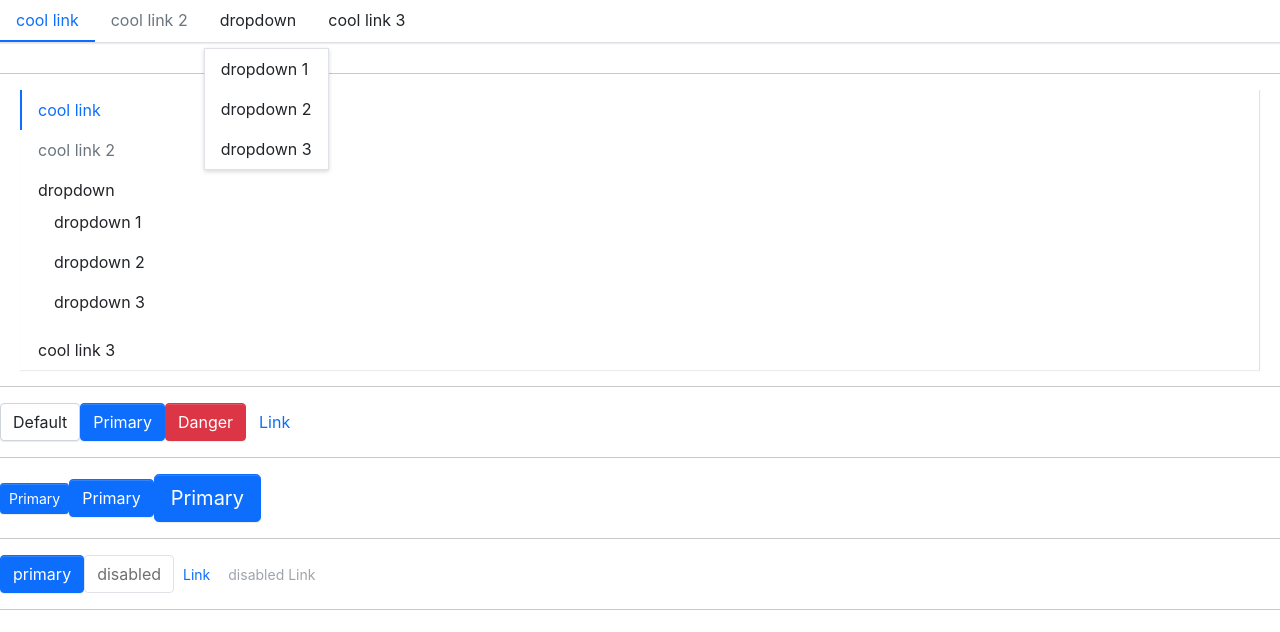
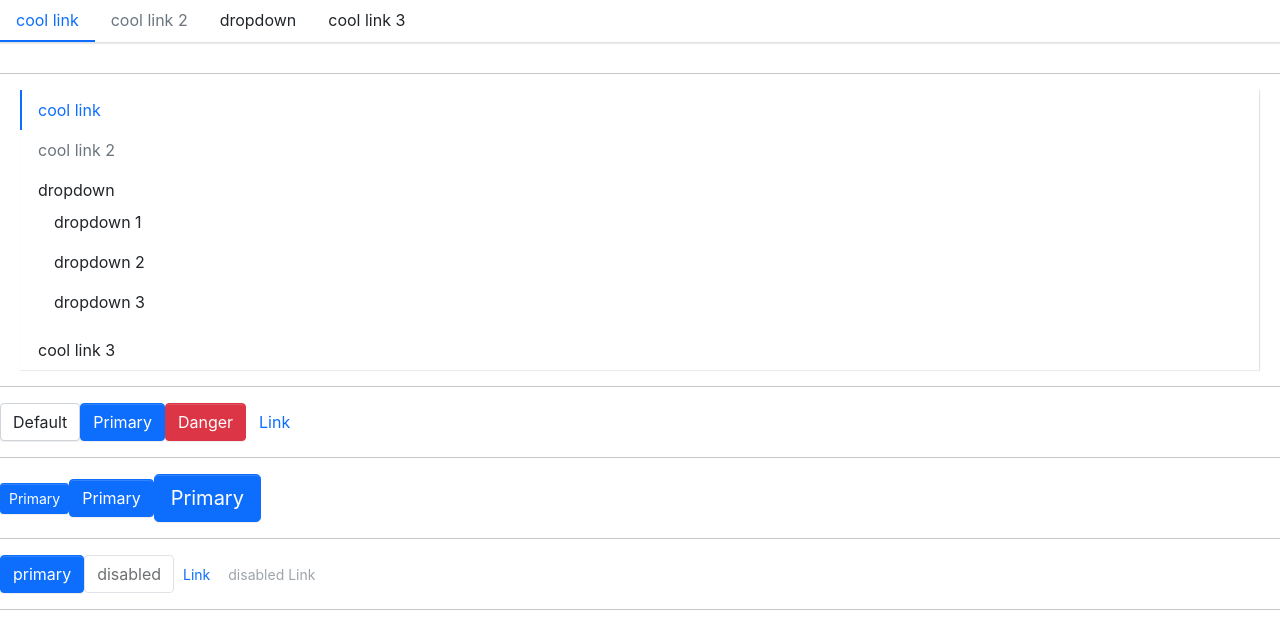
Before and after one commit to rookiecoder-chen/ant-ui, a React (Create React App) app: page / in a window 1280 px wide. Shown: the top 632 px of the page. Built offline with nearby package versions, Linux system fonts and the light colour scheme.

Commit message:
修改SubMenu编号，以及新增纵向模式下默认展开SubMenu

```diff
--- a/src/App.tsx
+++ b/src/App.tsx
@@ -8,7 +8,7 @@ function App() {
     return (
         <div className="App">
             <header className="App-header">
-                <Menu defaultIndex={0} onSelect={(index) => {
+                <Menu defaultIndex='0' onSelect={(index) => {
                     console.log(index);
                 }}>
                     <MenuItem>cool link</MenuItem>
@@ -21,9 +21,10 @@ function App() {
                     <MenuItem>cool link 3</MenuItem>
                 </Menu>
                 <hr/>
-                <Menu defaultIndex={0} mode='vertical' onSelect={(index) => {
-                    console.log(index);
-                }}>
+                <Menu defaultIndex='0' mode='vertical' defaultOpenSubMenus={['2']}
+                      onSelect={(index) => {
+                          console.log(index);
+                      }}>
                     <MenuItem>cool link</MenuItem>
                     <MenuItem disabled>cool link 2</MenuItem>
                     <SubMenu title="dropdown">
--- a/src/components/Menu/_style.scss
+++ b/src/components/Menu/_style.scss
@@ -50,7 +50,7 @@
     }
   }
   .ant-submenu {
-    //display: none;
+    display: none;
     list-style:none;
     padding-left: 0;
     white-space: nowrap;
@@ -66,7 +66,7 @@
     }
   }
   .ant-submenu.menu-opened {
-    //display: block;
+    display: block;
   }
 }
 .menu-horizontal {
--- a/src/components/Menu/menu.tsx
+++ b/src/components/Menu/menu.tsx
@@ -3,46 +3,52 @@ import classNames from 'classnames';
 import {MenuItemProps} from './menuItem';
 
 type MenuMode = 'horizontal' | 'vertical'
-type SelectCallback = (selectedIndex: number) => void
+type SelectCallback = (selectedIndex: string) => void
 
 export interface MenuProps {
-    defaultIndex?: number;
+    defaultIndex?: string;
     className?: string;
     mode?: MenuMode;
     style?: React.CSSProperties;
     onSelect?: SelectCallback;
+    defaultOpenSubMenus?: string[]
 }
 
 interface IMenuContext {
-    index: number;
+    index: string;
     onSelect?: SelectCallback;
+    mode?: MenuMode;
+    defaultOpenSubMenus?: string[]
 }
 
-export const MenuContext = createContext<IMenuContext>({index: 0});
+export const MenuContext = createContext<IMenuContext>({index: '0'});
 
 const Menu: React.FC<MenuProps> = (props) => {
-    const {defaultIndex, className, mode, style, children, onSelect} = props;
+    const {defaultIndex, className, mode, style, children, onSelect, defaultOpenSubMenus} = props;
     const [currentActive, setActive] = useState(defaultIndex);
     const classes = classNames('ant-menu', className, {
         'menu-vertical': mode === 'vertical',
-        'menu-horizontal':mode !== 'vertical'
+        'menu-horizontal': mode !== 'vertical'
     });
-    const handleClick = (index: number) => {
+    const handleClick = (index: string) => {
         setActive(index);
         if (onSelect) {
             onSelect(index);
         }
     };
     const passedContext: IMenuContext = {
-        index: currentActive ? currentActive : 0,
-        onSelect: handleClick
-    };
+            index: currentActive ? currentActive : '0',
+            onSelect: handleClick,
+            mode: mode,
+            defaultOpenSubMenus: defaultOpenSubMenus
+        }
+    ;
     const renderChildren = () => {
         return React.Children.map(children, (child, index) => {
             const childElement = child as React.FunctionComponentElement<MenuItemProps>;
             const {displayName} = childElement.type;
             if (displayName === 'MenuItem' || displayName === 'SubMenu') {
-                return React.cloneElement(childElement, {index});
+                return React.cloneElement(childElement, {index: index.toString()});
             } else {
                 console.error('警告：Menu有一个不是MenuItem的child');
             }
@@ -57,7 +63,8 @@ const Menu: React.FC<MenuProps> = (props) => {
     );
 };
 Menu.defaultProps = {
-    defaultIndex: 0,
-    mode: 'horizontal'
+    defaultIndex: '0',
+    mode: 'horizontal',
+    defaultOpenSubMenus: []
 };
 export default Menu;
--- a/src/components/Menu/menuItem.tsx
+++ b/src/components/Menu/menuItem.tsx
@@ -3,7 +3,7 @@ import classNames from 'classnames';
 import {MenuContext} from './menu';
 
 export interface MenuItemProps {
-    index?: number;
+    index?: string;
     disabled?: boolean;
     className?: string;
     style?: React.CSSProperties;
@@ -17,7 +17,7 @@ const MenuItem: React.FC<MenuItemProps> = (props) => {
         'is-active': context.index === index
     });
     const handleClick = () => {
-        if (context.onSelect && !disabled && (typeof index === 'number')) {
+        if (context.onSelect && !disabled && (typeof index === 'string')) {
             context.onSelect(index);
         }
     };
--- a/src/components/Menu/subMenu.tsx
+++ b/src/components/Menu/subMenu.tsx
@@ -1,39 +1,66 @@
-import React, {FunctionComponentElement, useContext} from 'react';
+import React, {FunctionComponentElement, useContext, useState} from 'react';
 import classNames from 'classnames';
 import {MenuContext} from './menu';
 import {MenuItemProps} from './menuItem';
 
 
 export interface SubMenuProps {
-    index?: number;
+    index?: string;
     title: string;
     className?: string;
 }
 
 const SubMenu: React.FC<SubMenuProps> = ({index, title, children, className}) => {
     const context = useContext(MenuContext);
+    const openSubMenus = context.defaultOpenSubMenus as Array<string>;
+    const isOpened = (index && context.mode === 'vertical') ? openSubMenus.includes(index) : false;
+    const [menuOpen, setOpen] = useState(isOpened);
     const classes = classNames('menu-item submenu-item', className, {
         'is-active': context.index === index
     });
+    const handleClick = (e: React.MouseEvent) => { //点击展开下拉菜单
+        e.preventDefault();
+        setOpen(!menuOpen);
+    };
+    let timer: any;
+    const handleMouse = (e: React.MouseEvent, toggle: boolean) => {
+        clearTimeout(timer);
+        e.preventDefault();
+        timer = setTimeout(() => {
+            setOpen(toggle);
+        }, 300);
+    };
+    const clickEvents = context.mode === 'vertical' ? {onClick: handleClick} : {};
+    const hoverEvents = context.mode !== 'vertical' ? {
+        onMouseEnter: (e: React.MouseEvent) => {
+            handleMouse(e, true);
+        },
+        onMouseLeave: (e: React.MouseEvent) => {
+            handleMouse(e, false);
+        }
+    } : {};
     const renderChildren = () => {  //渲染下拉菜单的内容
-        const childrenComponent = React.Children.map(children, (child, index) => {
+        const subMenuClasses = classNames('ant-submenu', {
+            'menu-opened': menuOpen
+        });
+        const childrenComponent = React.Children.map(children, (child, i) => {
             const childElement = child as FunctionComponentElement<MenuItemProps>;
             if (childElement.type.displayName === 'MenuItem') {
-                return childElement;
+                return React.cloneElement(childElement, {index: `${index}-${i}`});
             } else {
                 console.error('Warning: SubMenu has a child which is not a MenuItem component');
             }
         });
         return (
-            <ul className="ant-submenu">{childrenComponent}</ul>
+            <ul className={subMenuClasses}>{childrenComponent}</ul>
         );
     };
     return (
-        <li key={index} className={classes}>
-            <div className="submenu-title">{title}</div>
+        <li key={index} className={classes} {...hoverEvents}>
+            <div className="submenu-title" onClick={handleClick} {...clickEvents}>{title}</div>
             {renderChildren()}
         </li>
     );
 };
-SubMenu.displayName = 'SubMenu'
+SubMenu.displayName = 'SubMenu';
 export default SubMenu;
```
Also changed, not shown: 1 other file (tests, documents, lock files or other folders).
